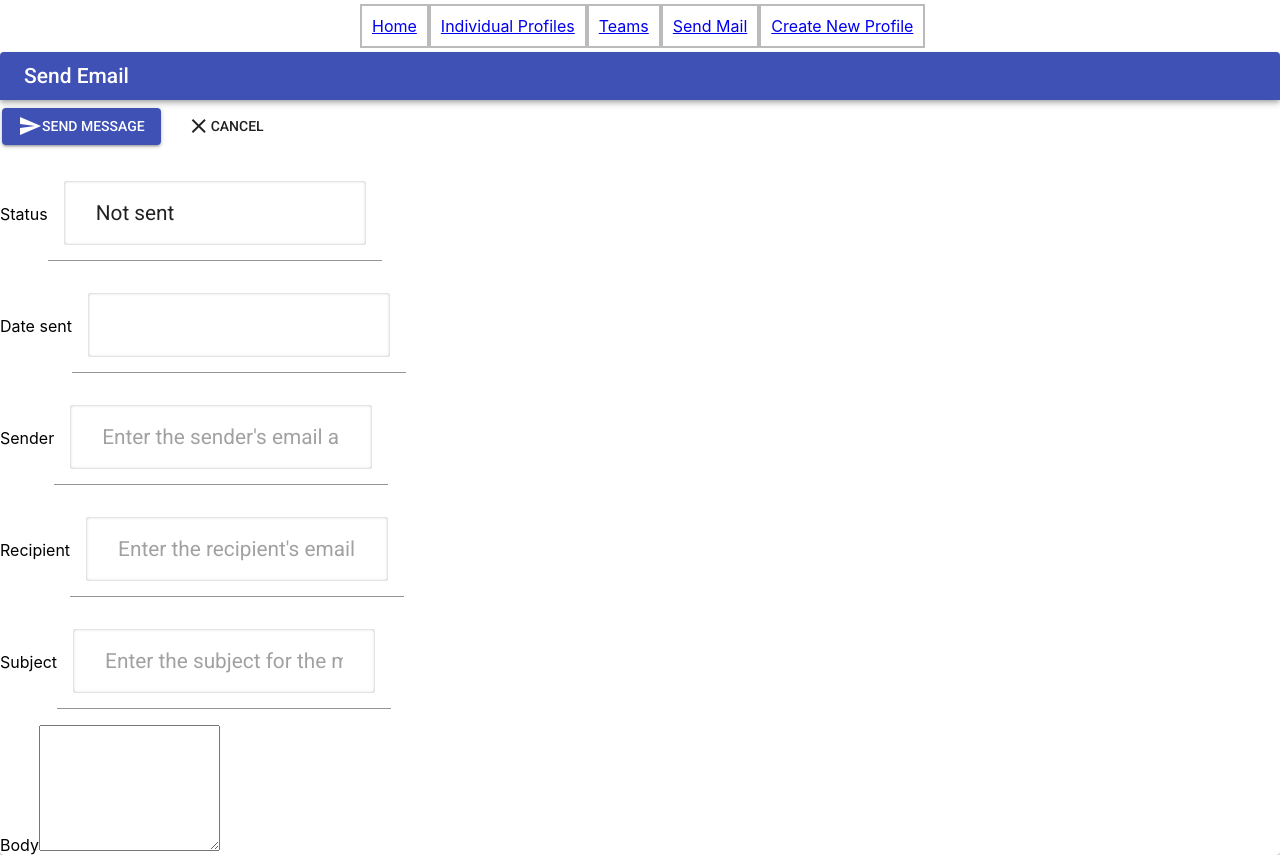
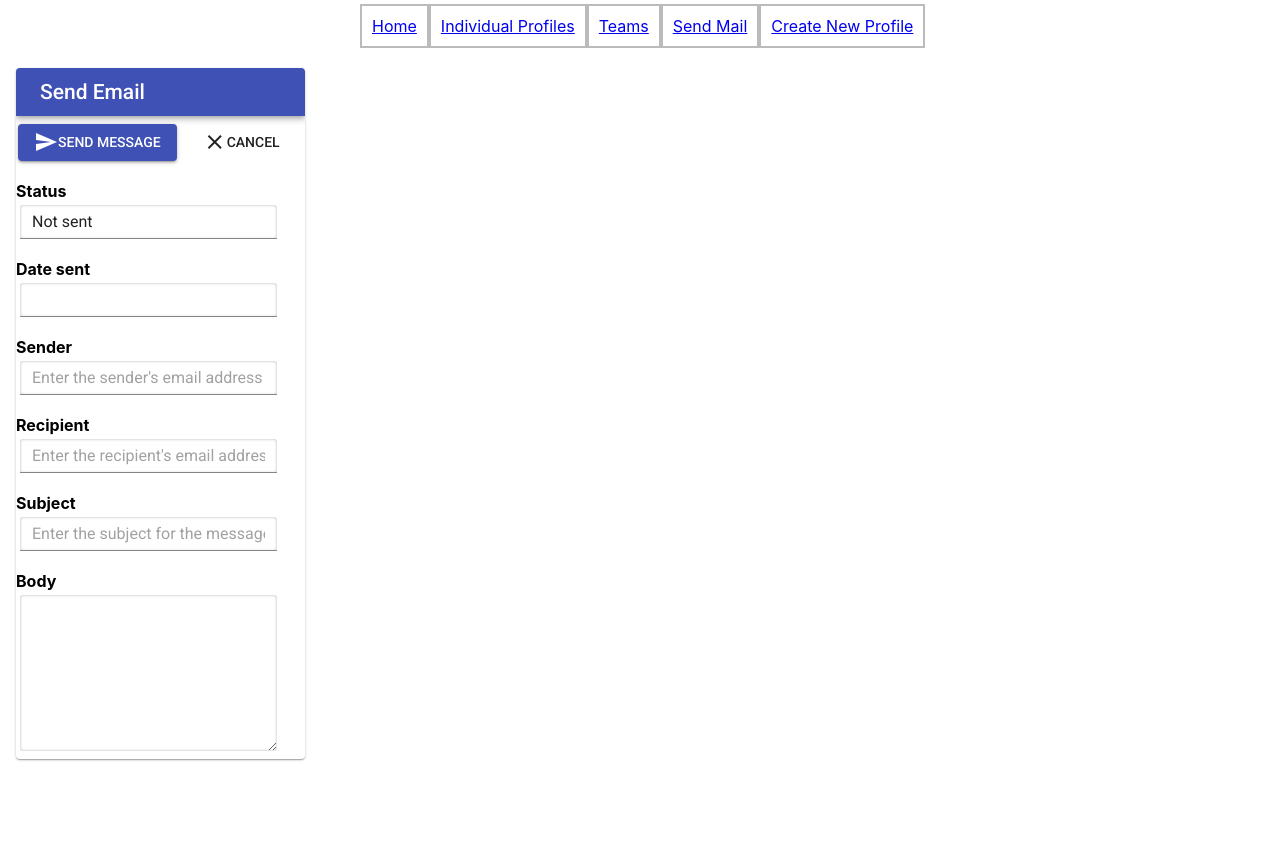
Before and after one commit to clange9530/student-portal-app, a React (Create React App) app in the folder client/: page /sendMail in a window 1280 px wide. After the commit the page ends 800 px from the top, so only its background shows below. Built offline with nearby package versions, Linux system fonts and the light colour scheme.

Commit message:
Updated index.css to be able to merge.

```diff
--- a/client/src/index.css
+++ b/client/src/index.css
@@ -55,17 +55,88 @@ code {
   background: lightgray;
   margin-bottom: 50px;
 }
+* {
+	box-sizing: border-box;
+}
 
-input[type='text']{
+tr {
+	padding: 0;
+}
+tr:nth-child(even) {
+    background-color: #f2f2f2;
+}
+th {
+	font-weight: bold;
+	padding: 0;
+	text-align: left;
+	background-color: #f2f2f2;
+	height: 2rem;
+}
+td:hover {
+	position: left;
+	cursor: pointer;
+	background-color: #ddd;
+}
+
+.column1 {
+	float: left;
+  padding: 0px 20px 20px 0px;
   margin: 1rem;
-  background: #fff;
-  font-size: 1.3rem;
-  border: none;
-  box-shadow: inset 0 0 3px rgba(0, 0, 0, 0.3);
-  border-radius: 3px;
-  padding: 0 2rem;
-  width: calc(100% - 2rem);
-  height: 4rem;
+}
+
+.display-label {
+	font-weight: bold;
+}
+
+.email-grid {
+	float: left;
+	padding: 0px 20px 20px 20px;
+}
+
+.text-input {
+	margin: 4px;
+	background: #fff;
+	font-size: 16px;
+	border: none;
+	box-shadow: inset 0 0 3px rgba(0, 0, 0, 0.3);
+	border-radius: 3px;
+	padding: 6px 12px;
+	width: calc(100% - 2rem);
+	height: 34px;
+}
+
+.text-area {
+	margin: 4px;
+	background: #fff;
+	font-size: 16px;
+	border: none;
+	box-shadow: inset 0 0 3px rgba(0, 0, 0, 0.3);
+	border-radius: 3px;
+	padding: 6px 12px;
+	width: calc(100% - 2rem);
+}
+
+.tableWrapper {
+	min-height: 400px;
+	max-height: 800px;
+	overflow: auto;
+	scroll-behavior: smooth;
+	border: 1px solid #ddd;
+	border-radius: 4px;
+}
+
+.email-date-sent-column {
+	width: 20%;
+	padding-left: 10px
+}
+
+.email-subject-column {
+	width: 75%;
+}
+
+.email-list-item {
+  text-decoration: none;
+  color: inherit;
 }
 
 .button {
```
